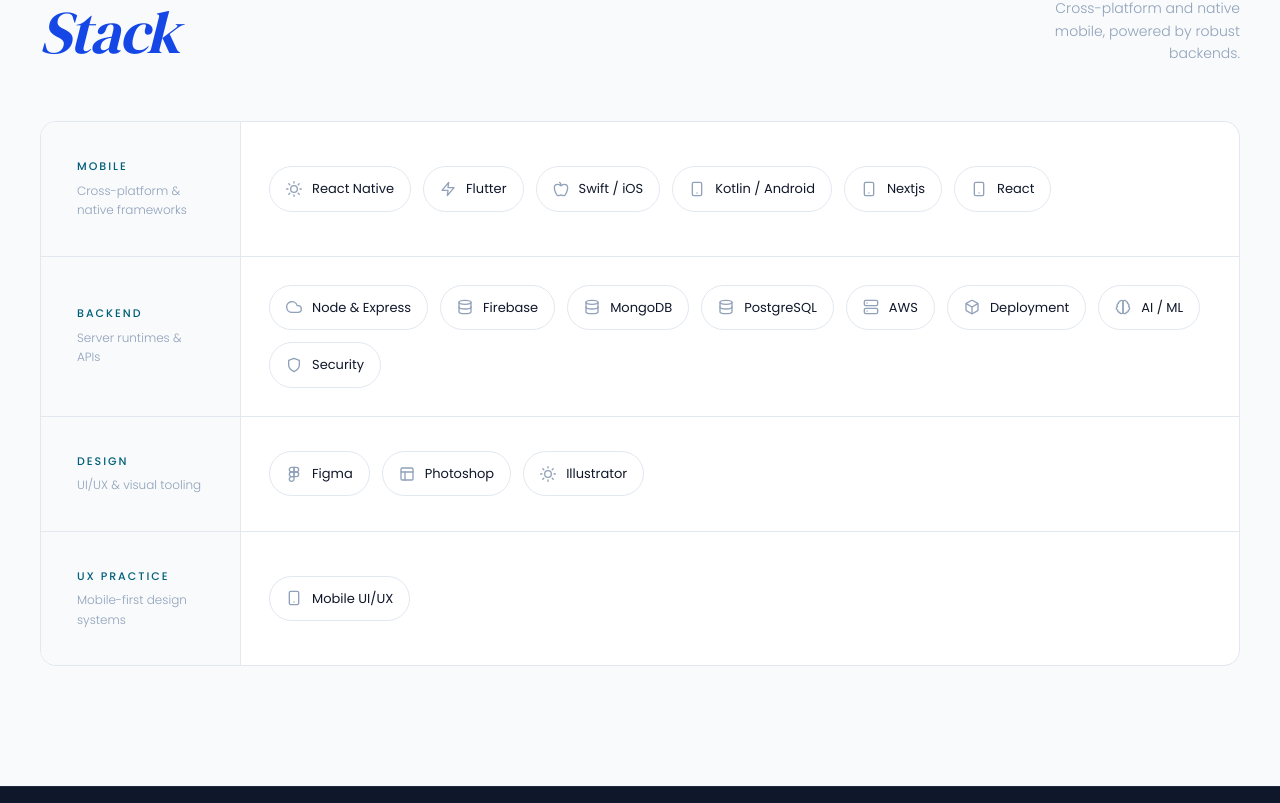
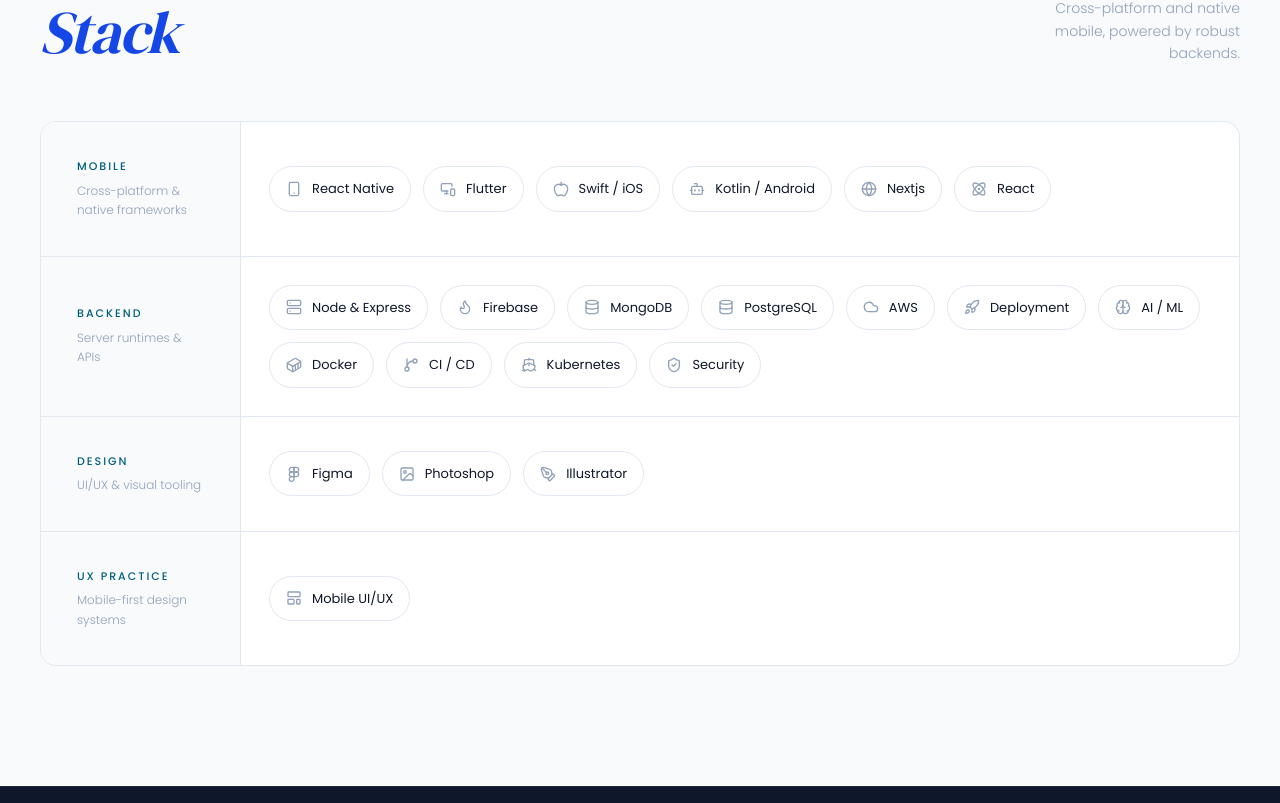
Before and after one commit to Oeun-nuphea/portfolio, a Next.js app: page /about in a window 1280 px wide. Shown: the part 1576-2379 px from the top of the page. Built offline with nearby package versions, Linux system fonts and the light colour scheme.

Commit message:
refactor: replace custom SVG icons with lucide-react and update layout connection styles in TechStack and Team components

```diff
--- a/package.json
+++ b/package.json
@@ -9,6 +9,7 @@
     "lint": "eslint"
   },
   "dependencies": {
+    "lucide-react": "^1.16.0",
     "next": "16.2.6",
     "react": "19.2.4",
     "react-dom": "19.2.4"
--- a/src/components/sections/Team.tsx
+++ b/src/components/sections/Team.tsx
@@ -60,25 +60,24 @@
         {/* Lines connecting the Top Row to the Bottom Row */}
         <div className="relative w-full h-16 hidden md:block">
            {/* Card 01 drops down to the horizontal line */}
-           {/* Card 01 is 96px higher than Card 02, so it drops an extra 96px = 128px */}
-           <div className="absolute bottom-1/2 left-[33.33%] w-px h-[128px] bg-slate-300 -translate-x-[0.5px]" />
+           <div className="absolute bottom-1/2 left-1/3 w-px h-[150px] bg-slate-300 -translate-x-1/2" />
 
            {/* Card 02 drops down to the horizontal line */}
-           <div className="absolute bottom-1/2 left-[66.66%] w-px h-[32px] bg-slate-300 -translate-x-[0.5px]" />
+           <div className="absolute bottom-1/2 left-2/3 w-px h-[32px] bg-slate-300 -translate-x-1/2" />
 
            {/* Horizontal connection bridging Card 01 and Card 02 drop lines */}
-           <div className="absolute bottom-1/2 left-[33.33%] right-[33.33%] h-px bg-slate-300" />
+           <div className="absolute bottom-1/2 left-1/3 right-1/3 h-px bg-slate-300" />
 
            {/* Main trunk dropping down to the bottom row */}
-           <div className="absolute top-1/2 left-[50%] w-px h-1/2 bg-slate-300 -translate-x-[0.5px]" />
+           <div className="absolute top-1/2 left-1/2 w-px h-1/2 bg-slate-300 -translate-x-1/2" />
         </div>
 
         {/* Tree Connection Lines (Desktop - 3 items) */}
         <div className="relative w-full h-10 hidden md:block">
-          <div className="absolute top-0 left-[16.66%] right-[16.66%] h-px bg-slate-300" />
-          <div className="absolute top-0 left-[16.66%] w-px h-full bg-slate-300 -translate-x-[0.5px]" />
-          <div className="absolute top-0 left-[50%] w-px h-full bg-slate-300 -translate-x-[0.5px]" />
-          <div className="absolute top-0 left-[83.33%] w-px h-full bg-slate-300 -translate-x-[0.5px]" />
+          <div className="absolute top-0 left-1/6 right-1/6 h-px bg-slate-300" />
+          <div className="absolute top-0 left-1/6 w-px h-full bg-slate-300 -translate-x-1/2" />
+          <div className="absolute top-0 left-1/2 w-px h-full bg-slate-300 -translate-x-1/2" />
+          <div className="absolute top-0 left-5/6 w-px h-full bg-slate-300 -translate-x-1/2" />
         </div>
 
         {/* Gap for mobile/tablet instead of tree lines */}
--- a/src/components/sections/TechStack.tsx
+++ b/src/components/sections/TechStack.tsx
@@ -1,56 +1,77 @@
-const SunIcon = () => <svg viewBox="0 0 24 24" fill="none" stroke="currentColor" strokeWidth="2" strokeLinecap="round" strokeLinejoin="round"><circle cx="12" cy="12" r="5"/><line x1="12" y1="1" x2="12" y2="3"/><line x1="12" y1="21" x2="12" y2="23"/><line x1="4.22" y1="4.22" x2="5.64" y2="5.64"/><line x1="18.36" y1="18.36" x2="19.78" y2="19.78"/><line x1="1" y1="12" x2="3" y2="12"/><line x1="21" y1="12" x2="23" y2="12"/><line x1="4.22" y1="19.78" x2="5.64" y2="18.36"/><line x1="18.36" y1="5.64" x2="19.78" y2="4.22"/></svg>;
-const ZapIcon = () => <svg viewBox="0 0 24 24" fill="none" stroke="currentColor" strokeWidth="2" strokeLinecap="round" strokeLinejoin="round"><polygon points="13 2 3 14 12 14 11 22 21 10 12 10 13 2"/></svg>;
-const AppleIcon = () => <svg viewBox="0 0 24 24" fill="none" stroke="currentColor" strokeWidth="2" strokeLinecap="round" strokeLinejoin="round"><path d="M12 20.94c1.5 0 2.75 1.06 4 1.06 3 0 6-8 6-12.22A4.91 4.91 0 0 0 17 5c-2.22 0-4 1.44-5 2-1-.56-2.78-2-5-2a4.9 4.9 0 0 0-5 4.78C2 14 5 22 8 22c1.25 0 2.5-1.06 4-1.06Z"/><path d="M10 2c1 .5 2 2 2 5"/></svg>;
-const SmartphoneIcon = () => <svg viewBox="0 0 24 24" fill="none" stroke="currentColor" strokeWidth="2" strokeLinecap="round" strokeLinejoin="round"><rect x="5" y="2" width="14" height="20" rx="2" ry="2"/><line x1="12" y1="18" x2="12.01" y2="18"/></svg>;
-const FigmaIcon = () => <svg viewBox="0 0 24 24" fill="none" stroke="currentColor" strokeWidth="2" strokeLinecap="round" strokeLinejoin="round"><path d="M5 5.5A3.5 3.5 0 0 1 8.5 2H12v7H8.5A3.5 3.5 0 0 1 5 5.5z"/><path d="M12 2h3.5a3.5 3.5 0 1 1 0 7H12V2z"/><path d="M12 9h3.5a3.5 3.5 0 1 1 0 7H12V9z"/><path d="M5 19.5A3.5 3.5 0 0 1 8.5 16H12v3.5a3.5 3.5 0 1 1-7 0z"/><path d="M5 12.5A3.5 3.5 0 0 1 8.5 9H12v7H8.5A3.5 3.5 0 0 1 5 12.5z"/></svg>;
-const LayoutIcon = () => <svg viewBox="0 0 24 24" fill="none" stroke="currentColor" strokeWidth="2" strokeLinecap="round" strokeLinejoin="round"><rect x="3" y="3" width="18" height="18" rx="2" ry="2"/><line x1="3" y1="9" x2="21" y2="9"/><line x1="9" y1="21" x2="9" y2="9"/></svg>;
+"use client";
 
-// New components added by user
-const Server = ({size = 24}: any) => <svg width={size} height={size} viewBox="0 0 24 24" fill="none" stroke="currentColor" strokeWidth="2" strokeLinecap="round" strokeLinejoin="round"><rect x="2" y="2" width="20" height="8" rx="2" ry="2"/><rect x="2" y="14" width="20" height="8" rx="2" ry="2"/><line x1="6" y1="6" x2="6.01" y2="6"/><line x1="6" y1="18" x2="6.01" y2="18"/></svg>;
-const Box = ({size = 24}: any) => <svg width={size} height={size} viewBox="0 0 24 24" fill="none" stroke="currentColor" strokeWidth="2" strokeLinecap="round" strokeLinejoin="round"><path d="M21 16V8a2 2 0 0 0-1-1.73l-7-4a2 2 0 0 0-2 0l-7 4A2 2 0 0 0 3 8v8a2 2 0 0 0 1 1.73l7 4a2 2 0 0 0 2 0l7-4A2 2 0 0 0 21 16z"/><polyline points="3.27 6.96 12 12.01 20.73 6.96"/><line x1="12" y1="22.08" x2="12" y2="12"/></svg>;
-const Brain = ({size = 24}: any) => <svg width={size} height={size} viewBox="0 0 24 24" fill="none" stroke="currentColor" strokeWidth="2" strokeLinecap="round" strokeLinejoin="round"><path d="M9.5 2A2.5 2.5 0 0 1 12 4.5v15a2.5 2.5 0 0 1-4.96.44 2.5 2.5 0 0 1-2.96-3.08 3 3 0 0 1-.34-5.58 2.5 2.5 0 0 1 1.32-4.24 2.5 2.5 0 0 1 1.98-3A2.5 2.5 0 0 1 9.5 2Z"/><path d="M14.5 2A2.5 2.5 0 0 0 12 4.5v15a2.5 2.5 0 0 0 4.96.44 2.5 2.5 0 0 0 2.96-3.08 3 3 0 0 0 .34-5.58 2.5 2.5 0 0 0-1.32-4.24 2.5 2.5 0 0 0-1.98-3A2.5 2.5 0 0 0 14.5 2Z"/></svg>;
-const Shield = ({size = 24}: any) => <svg width={size} height={size} viewBox="0 0 24 24" fill="none" stroke="currentColor" strokeWidth="2" strokeLinecap="round" strokeLinejoin="round"><path d="M12 22s8-4 8-10V5l-8-3-8 3v7c0 6 8 10 8 10z"/></svg>;
-const Cloud = ({size = 24}: any) => <svg width={size} height={size} viewBox="0 0 24 24" fill="none" stroke="currentColor" strokeWidth="2" strokeLinecap="round" strokeLinejoin="round"><path d="M18 10h-1.26A8 8 0 1 0 9 20h9a5 5 0 0 0 0-10z"/></svg>;
-const Database = ({size = 24}: any) => <svg width={size} height={size} viewBox="0 0 24 24" fill="none" stroke="currentColor" strokeWidth="2" strokeLinecap="round" strokeLinejoin="round"><ellipse cx="12" cy="5" rx="9" ry="3"/><path d="M21 12c0 1.66-4 3-9 3s-9-1.34-9-3"/><path d="M3 5v14c0 1.66 4 3 9 3s9-1.34 9-3V5"/></svg>;
+import {
+  Smartphone,
+  MonitorSmartphone,
+  Apple,
+  Bot,
+  Globe,
+  Atom,
+  Server,
+  Flame,
+  Database,
+  Cloud,
+  Rocket,
+  Brain,
+  Container,
+  GitBranch,
+  Ship,
+  ShieldCheck,
+  Image as ImageIcon,
+  PenTool,
+  LayoutTemplate,
+  CloudCog
+} from "lucide-react";
+
+const FigmaIcon = ({ size = 24 }: { size?: number | string }) => (
+  <svg width={size} height={size} viewBox="0 0 24 24" fill="none" stroke="currentColor" strokeWidth="2" strokeLinecap="round" strokeLinejoin="round">
+    <path d="M5 5.5A3.5 3.5 0 0 1 8.5 2H12v7H8.5A3.5 3.5 0 0 1 5 5.5z"/>
+    <path d="M12 2h3.5a3.5 3.5 0 1 1 0 7H12V2z"/>
+    <path d="M12 9h3.5a3.5 3.5 0 1 1 0 7H12V9z"/>
+    <path d="M5 19.5A3.5 3.5 0 0 1 8.5 16H12v3.5a3.5 3.5 0 1 1-7 0z"/>
+    <path d="M5 12.5A3.5 3.5 0 0 1 8.5 9H12v7H8.5A3.5 3.5 0 0 1 5 12.5z"/>
+  </svg>
+);
 
 const categories = [
   {
     title: "Mobile", desc: "Cross-platform & native frameworks",
     items: [
-      { label: "React Native", icon: <SunIcon /> },
-      { label: "Flutter", icon: <ZapIcon /> },
-      { label: "Swift / iOS", icon: <AppleIcon /> },
-      { label: "Kotlin / Android", icon: <SmartphoneIcon /> },
-      { label: "Nextjs", icon: <SmartphoneIcon /> },
-      { label: "React", icon: <SmartphoneIcon /> },
-
+      { label: "React Native", icon: <Smartphone size={16} /> },
+      { label: "Flutter", icon: <MonitorSmartphone size={16} /> },
+      { label: "Swift / iOS", icon: <Apple size={16} /> },
+      { label: "Kotlin / Android", icon: <Bot size={16} /> },
+      { label: "Nextjs", icon: <Globe size={16} /> },
+      { label: "React", icon: <Atom size={16} /> },
     ]
   },
-
   {
     title: "Backend", desc: "Server runtimes & APIs",
     items: [
-    { label: "Node & Express", icon: <Cloud size={16} /> },
-    { label: "Firebase",       icon: <Database size={16} /> },
+      { label: "Node & Express", icon: <Server size={16} /> },
+      { label: "Firebase",       icon: <Flame size={16} /> },
       { label: "MongoDB",        icon: <Database size={16} /> },
       { label: "PostgreSQL",     icon: <Database size={16} /> },
-    { label: "AWS",            icon: <Server size={16} /> },
-    { label: "Deployment",     icon: <Box size={16} /> },
+      { label: "AWS",            icon: <Cloud size={16} /> },
+      { label: "Deployment",     icon: <Rocket size={16} /> },
       { label: "AI / ML",        icon: <Brain size={16} /> },
-    { label: "Security",       icon: <Shield size={16} /> },
+      { label: "Docker",         icon: <Container size={16} /> },
+      { label: "CI / CD",        icon: <GitBranch size={16} /> },
+      { label: "Kubernetes",     icon: <Ship size={16} /> },
+      { label: "Security",       icon: <ShieldCheck size={16} /> },
     ]
   },
   {
     title: "Design", desc: "UI/UX & visual tooling",
     items: [
-      { label: "Figma", icon: <FigmaIcon /> },
-      { label: "Photoshop", icon: <LayoutIcon /> },
-      { label: "Illustrator", icon: <SunIcon /> },
+      { label: "Figma", icon: <FigmaIcon size={16} /> },
+      { label: "Photoshop", icon: <ImageIcon size={16} /> },
+      { label: "Illustrator", icon: <PenTool size={16} /> },
     ]
   },
   {
     title: "UX Practice", desc: "Mobile-first design systems",
-    items: [{ label: "Mobile UI/UX", icon: <SmartphoneIcon /> }]
+    items: [{ label: "Mobile UI/UX", icon: <LayoutTemplate size={16} /> }]
   },
 ];
 
@@ -81,7 +102,7 @@
             </div>
             <div className="p-7 flex flex-wrap gap-3 items-center">
               {cat.items.map((item, j) => (
-                <div key={j} className="flex items-center gap-2.5 px-4 py-3 border border-slate-200 rounded-full text-[13px] bg-white hover:border-cyan-300 hover:bg-slate-50 hover:-translate-y-0.5 hover:shadow-md transition-all cursor-default group">
+                <div key={j} className="flex items-center gap-2.5 px-4 py-3 border border-slate-200 rounded-full text-[13px] bg-white hover:border-cyan-300 hover:bg-slate-50 hover:shadow-md transition-all cursor-default group">
                   <span className="text-slate-400 group-hover:text-cyan-700 transition-colors w-4 h-4">{item.icon}</span>
                   {item.label}
                 </div>
```
Also changed, not shown: 1 other file (tests, documents, lock files or other folders). Lines whose indentation alone changed are shown as unchanged.
